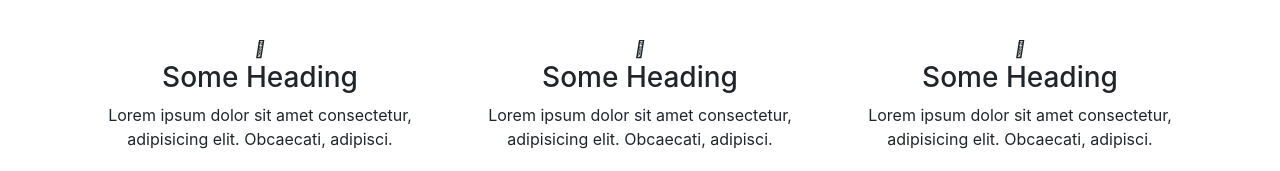
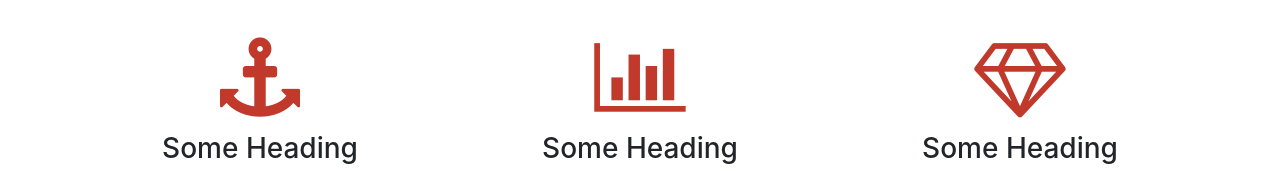
Before and after one commit to Zarashah12/Webtask.github.io, a plain HTML site: page index.html in a window 1280 px wide. Shown: the part 588-759 px from the top of the page. Drawn offline with nearby package versions, Linux system fonts and the light colour scheme.

Commit message:
Update index.html

```diff
--- a/index.html
+++ b/index.html
@@ -4,7 +4,7 @@
     <meta charset="UTF-8">
     <meta name="viewport" content="width=device-width, initial-scale=1.0">
     <link rel="stylesheet" href="style.css">
-    <link rel="stylesheet" href="/font-awesome-4.7.0/css/font-awesome.min.css">
+    <link rel="stylesheet" href="./font-awesome-4.7.0/css/font-awesome.min.css">
     <link rel="stylesheet" href="https://cdn.jsdelivr.net/npm/bootstrap@4.2.1/dist/css/bootstrap.min.css">
     <title>Bootstrap 1st template</title>
 
@@ -48,21 +48,21 @@
             </div>
             <div class="col-md-4">
                 <div class="service-box">
-                    <i class=".fa fa-anchor"></i>
+                    <i class="fa fa-anchor"></i>
                     <h3>Some Heading</h3>
                     <p>Lorem ipsum dolor sit amet consectetur, adipisicing elit. Obcaecati, adipisci.</p>
                 </div>
             </div>
             <div class="col-md-4">
                 <div class="service-box">
-                    <i class=".fa fa-bar-chart"></i>
+                    <i class="fa fa-bar-chart"></i>
                     <h3>Some Heading</h3>
                     <p>Lorem ipsum dolor sit amet consectetur, adipisicing elit. Obcaecati, adipisci.</p>
                 </div>
             </div>
             <div class="col-md-4">
                 <div class="service-box">
-                    <i class=".fa fa-diamond"></i>
+                    <i class="fa fa-diamond"></i>
                     <h3>Some Heading</h3>
                     <p>Lorem ipsum dolor sit amet consectetur, adipisicing elit. Obcaecati, adipisci.</p>
                 </div>
```
